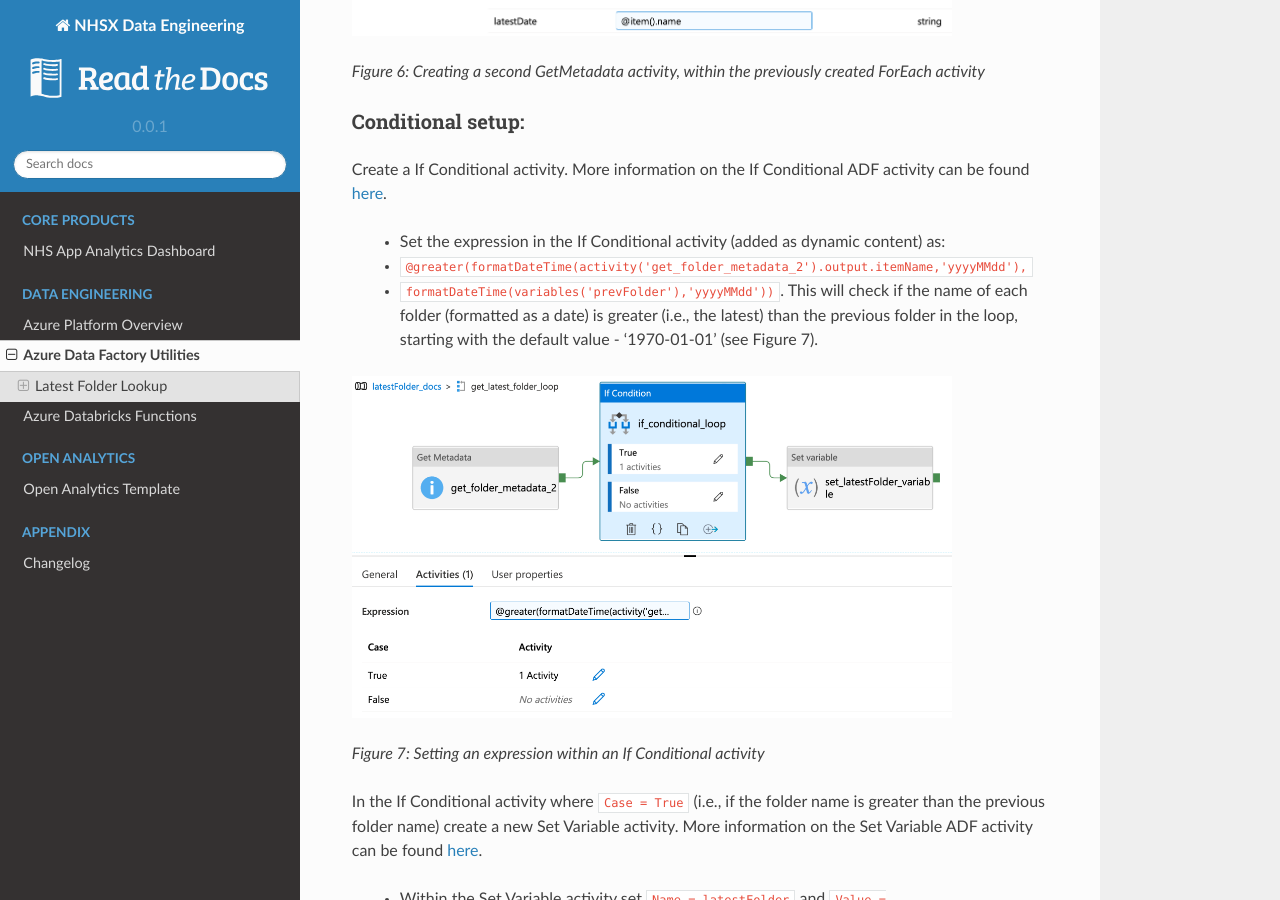
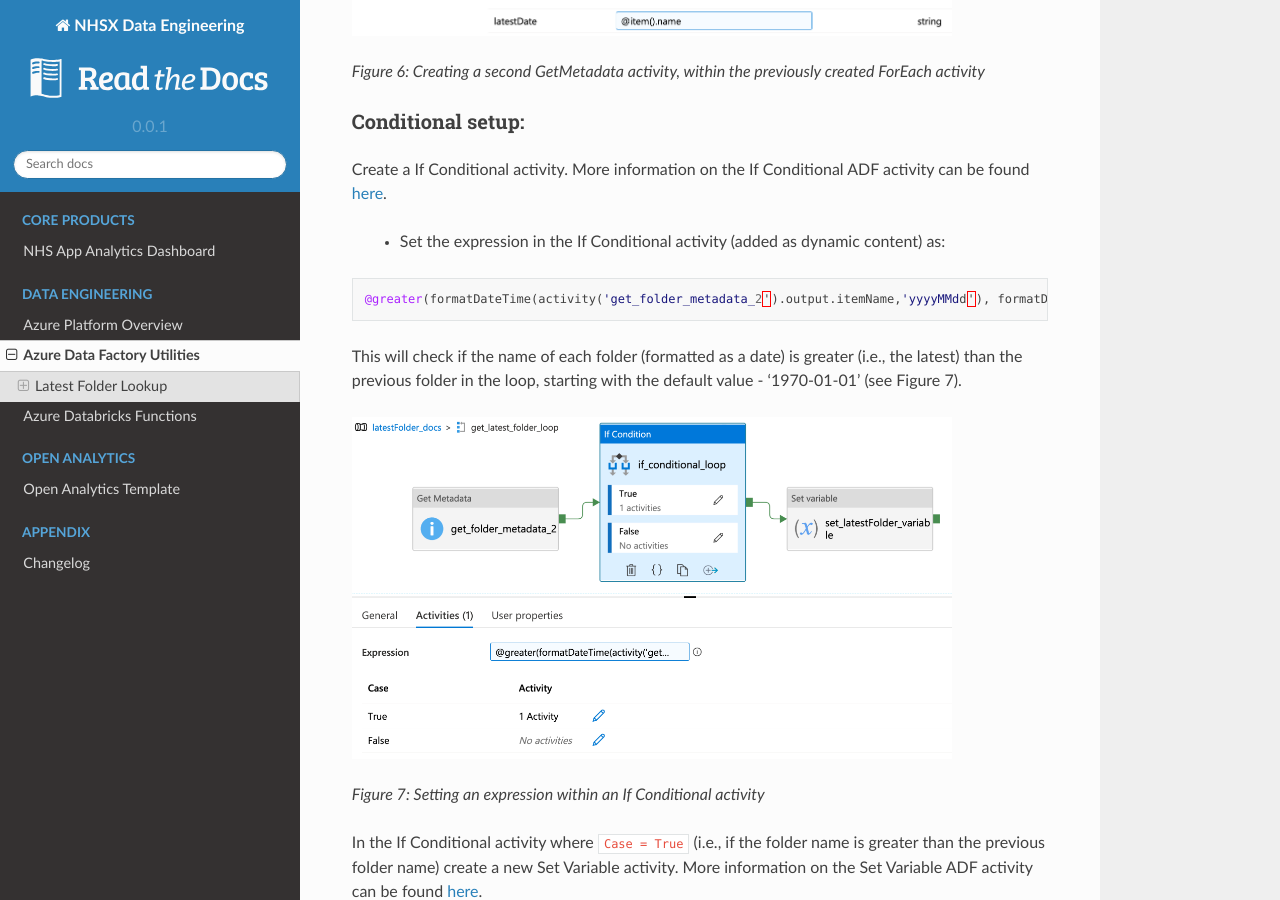
Before and after one commit to nhsx/au-data-engineering, a Sphinx documentation site: the page built from docs/source/adfutilities.rst, in a window 1280 px wide and 900 px high, scrolled down 3408 px. Built offline with Sphinx 7.4.7 and the Read the Docs theme 2.0.0, drawn with Linux system fonts in a browser that asks for light colours.

Commit message:
Update adfutilities.rst

```diff
--- a/docs/source/adfutilities.rst
+++ b/docs/source/adfutilities.rst
@@ -93,8 +93,12 @@
 Create a If Conditional activity. More information on the If Conditional ADF activity can be found `here <https://docs.microsoft.com/en-us/azure/data-factory/control-flow-if-condition-activity>`_.
 
   * Set the expression in the If Conditional activity (added as dynamic content) as:
-  * ``@greater(formatDateTime(activity('get_folder_metadata_2').output.itemName,'yyyyMMdd'),``
-  * ``formatDateTime(variables('prevFolder'),'yyyyMMdd'))``. This will check if the name of each folder (formatted as a date) is greater (i.e., the latest) than the previous folder in the loop, starting with the default value - '1970-01-01' (see Figure 7).
+
+.. code-block:: scala
+
+  @greater(formatDateTime(activity('get_folder_metadata_2').output.itemName,'yyyyMMdd'), formatDateTime(variables('prevFolder'),'yyyyMMdd'))``.
+
+This will check if the name of each folder (formatted as a date) is greater (i.e., the latest) than the previous folder in the loop, starting with the default value - '1970-01-01' (see Figure 7).
 
 .. image:: _static/img/latest_folder/if-condition.png
   :width: 600
```
